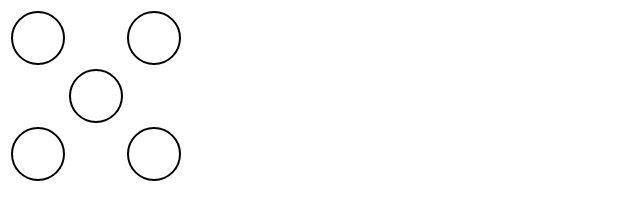
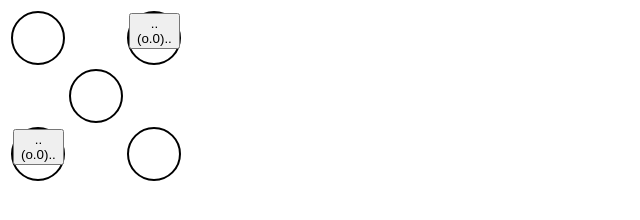
Before and after one commit to Linksonder/WEBJS-WAM, a plain HTML site: page index.html in a window 1280 px wide. Shown: the whole page, without its empty margins (0-640 px from the left). Drawn offline with Linux system fonts and the light colour scheme.

Commit message:
Sort of working

```diff
--- a/index.html
+++ b/index.html
@@ -51,4 +51,26 @@
     document.getElementById("31").append(holes[3]);
     document.getElementById("33").append(holes[4]);
 
+    GameLoop();
+    var punten = 0;
+
+    function GameLoop(){
+        var index = GenerateRandomIndex(4);
+
+        var btn = document.createElement("button");
+        btn.className = "mole";
+        btn.innerText = "..(o.0)..";
+        btn.addEventListener("click", function(){
+            punten++;
+            holes[index].removeChild(btn);
+        })
+
+        holes[index].append(btn);
+        setTimeout(GameLoop, 3000);
+    }
+
+    function GenerateRandomIndex(max){
+        return Math.round(Math.random() * max); //0.001 /2.4 ?
+    }
+
 </script>
```
